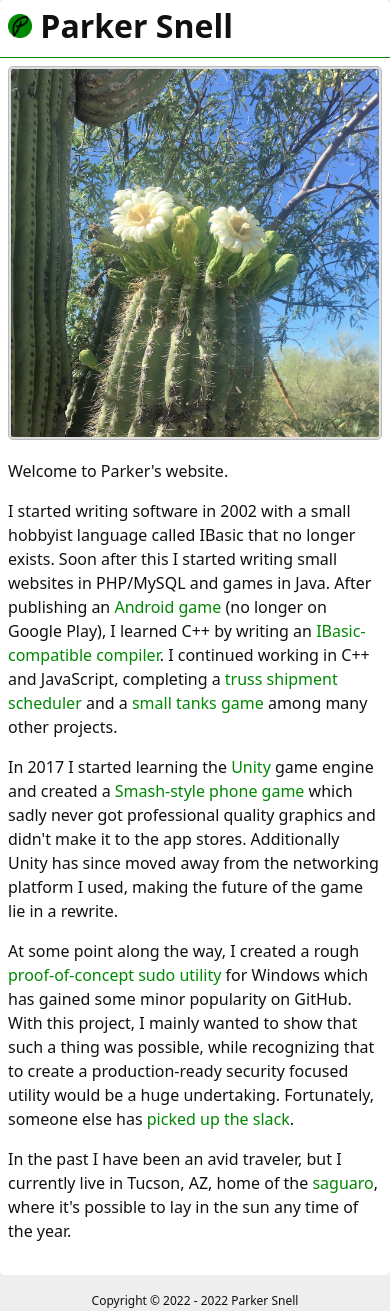
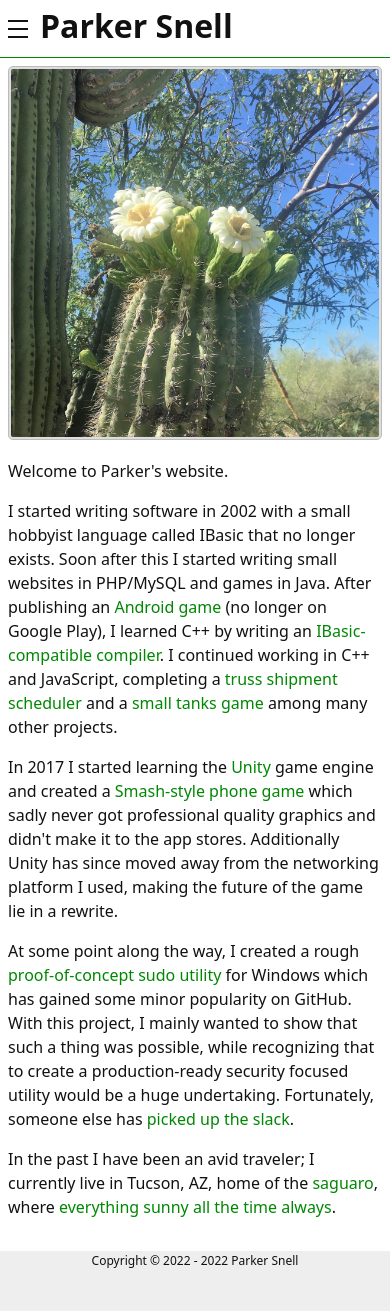
Before and after one commit to parkovski/parkovski.github.io, a SvelteKit app: page / in a window 390 px wide. After the commit the page ends 1271 px from the top, so only its background shows below. Built offline with nearby package versions, Linux system fonts and the light colour scheme.

Commit message:
Add responsive nav menu

```diff
--- a/src/app.html
+++ b/src/app.html
@@ -8,6 +8,6 @@
 		%sveltekit.head%
 	</head>
 	<body data-sveltekit-preload-data="hover">
-		%sveltekit.body%
+		<div style="display: contents">%sveltekit.body%</div>
 	</body>
 </html>
--- /dev/null
+++ b/src/lib/cx/Footer.svelte
@@ -0,0 +1,16 @@
+<style>
+  footer {
+    line-height: 1;
+    font-size: 75%;
+    position: absolute;
+    left: 0;
+    right: 0;
+    bottom: 0;
+    text-align: center;
+    padding: .25rem 0;
+  }
+</style>
+
+<footer>
+  Copyright &copy; 2022 - {new Date().getFullYear()} Parker Snell
+</footer>
--- /dev/null
+++ b/src/lib/cx/Header.svelte
@@ -0,0 +1,109 @@
+<style>
+  #menu-check {
+    display: none;
+  }
+  #menu-check:checked + #menu-button > span {
+    transform: rotate(45deg);
+  }
+  #menu-check:checked + #menu-button > span::before {
+    top: 0;
+    transform: rotate(0deg);
+  }
+  #menu-check:checked + #menu-button > span::after {
+    top: 0;
+    transform: rotate(90deg);
+  }
+  #menu-check:checked ~ #menu {
+    left: 0;
+  }
+
+  #menu-button {
+    position: fixed;
+    top: 28px;
+    left: 8px;
+    width: 20px;
+    height: 20px;
+    cursor: pointer;
+    z-index: 1;
+  }
+
+  #menu-button > span,
+  #menu-button > span::before,
+  #menu-button > span::after {
+    display: block;
+    position: absolute;
+    width: 100%;
+    height: 2px;
+    background-color: var(--color-text);
+    transition-duration: .25s;
+  }
+  #menu-button > span::before {
+    content: '';
+    top: -8px;
+  }
+  #menu-button > span::after {
+    content: '';
+    top: 8px;
+  }
+
+  #menu {
+    display: block;
+    position: fixed;
+    top: 0;
+    left: -100%;
+    width: 150px;
+    height: 100%;
+    margin: 0;
+    padding: 40px 0;
+    list-style: none;
+    background: var(--color-bg-2);
+    box-shadow: 2px 2px 6px rgba(0, 0, 0, .4);
+    transition-duration: .25s;
+    font-size: 125%;
+  }
+
+  #menu > li > a {
+    display: block;
+    padding: 4px 8px;
+    color: var(--color-text);
+    text-decoration: none;
+    transition-duration: .25s;
+  }
+
+  #menu > li > a:hover {
+    color: var(--color-hl);
+  }
+
+  @media (min-width: 640px) {
+    #menu-button {
+      display: none;
+    }
+    #menu {
+      position: relative;
+      left: 0;
+      width: 100%;
+      display: flex;
+      gap: 4px;
+      transition-duration: 0s;
+      padding: 4px 8px;
+    }
+  }
+</style>
+
+<header>
+  <input id="menu-check" type="checkbox">
+  <label id="menu-button" for="menu-check">
+    <span></span>
+  </label>
+  <ul id="menu">
+    <li class="nophone">
+      <a href="/"><img src="/favicon.png" alt="Home" class="logo"></a>
+    </li>
+    <li class="phone">
+      <a href="/"><img src="/favicon.png" alt="Logo" class="logo"> home</a>
+    </li>
+    <li><a href="/projects">projects</a></li>
+    <li><a href="/writing">writing</a></li>
+    <li><a href="/about">about</a></li>
+  </ul>
+</header>
--- /dev/null
+++ b/src/lib/cx/Title.svelte
@@ -0,0 +1,20 @@
+<style>
+  h1 {
+    margin: 0 0 4px;
+    padding: 0 8px .5rem;
+  }
+
+  @media (max-width: 640px) {
+    h1 {
+      padding-left: 40px;
+    }
+  }
+
+  #wrap-header {
+    border-bottom: 1px solid var(--color-hl);
+  }
+</style>
+
+<div id="wrap-header">
+  <h1><slot/></h1>
+</div>
--- a/src/lib/styles/global.css
+++ b/src/lib/styles/global.css
@@ -51,18 +51,9 @@ body {
   }
 }
 
-#wrap-header {
-  border-bottom: 1px solid var(--color-hl);
-}
-
 .logo {
   height: 1.5rem;
-  vertical-align: text-top;
-}
-
-#wrap-header h1 {
-  margin: 0 0 4px;
-  padding: 0 8px .5rem;
+  vertical-align: text-bottom;
 }
 
 #wrap-body {
--- a/src/routes/+layout.svelte
+++ b/src/routes/+layout.svelte
@@ -1,5 +1,7 @@
 <script>
   import '$lib/styles/global.css';
+  import Header from '$lib/cx/Header.svelte';
+  import Footer from '$lib/cx/Footer.svelte';
 
   function closeMenu() {
     document.getElementsByTagName('header')[0].style.display = 'none';
@@ -14,96 +16,25 @@
     padding-bottom: 1.25rem;
   }
 
-  @keyframes open-menu {
-    from { margin-top: -100%; }
-    to { margin-top: 0; }
-  }
-
-  .open-menu {
-    animation: open-menu 0.5s forwards;
-  }
-
-  .close-menu {
-    animation: open-menu 0.5s backwards;
-  }
-
-  nav {
-    font-size: 1.25em;
-    padding: 8px 4px;
-    background-color: var(--color-bg-2);
-  }
-
-  #menu {
-    display: flex;
-    gap: 0.25rem;
-    margin: 0;
-    padding: 0;
-    list-style: none;
-  }
-  @media (max-width: 640px) {
-    header {
-      display: none;
-    }
-    #menu {
-      flex-direction: column;
-      gap: 0.5rem;
-    }
-  }
-  #menu>li {
-    margin: 0 4px;
-  }
-  nav a {
-    color: var(--color-text);
-    text-decoration: none;
-  }
-  nav a:hover, nav a:active {
-    color: var(--color-hl);
-  }
-
-  #content {
+  main {
     max-width: 1200px;
     background-color: var(--color-bg-2);
     border-radius: 5px;
-    margin: 1rem auto;
+    margin: 1rem auto 0;
     padding: .5rem 0 1rem;
   }
   @media (max-width: 640px) {
-    #content {
+    main {
       margin-top: 0;
+      border-radius: 0;
     }
-  }
-
-  footer {
-    line-height: 1;
-    font-size: 75%;
-    position: absolute;
-    left: 0;
-    right: 0;
-    bottom: 0;
-    text-align: center;
-    padding: .25rem 0;
   }
 </style>
 
 <div id="page">
-  <header>
-    <nav>
-      <ul id="menu">
-        <li class="nophone">
-          <a href="/"><img src="/favicon.png" alt="home" class="logo"></a>
-        </li>
-        <li class="phone" style="margin-top: 8px">
-          <img src="/favicon.png" alt="home" class="logo" on:click={closeMenu}>
-        </li>
-        <li class="phone"><a href="/">home</a></li>
-        <li><a href="/projects">projects</a></li>
-        <li><a href="/writing">writing</a></li>
-        <li><a href="/about">about</a></li>
-      </ul>
-    </nav>
-  </header>
-  <div id="content">
+  <Header/>
+  <main>
     <slot/>
-  </div>
-  <footer>Copyright &copy; 2022 - {new Date().getFullYear()} Parker Snell</footer>
+  </main>
+  <Footer/>
 </div>
--- a/src/routes/+page.svelte
+++ b/src/routes/+page.svelte
@@ -1,8 +1,5 @@
 <script>
-  function openMenu() {
-    document.getElementsByTagName('header')[0].style.display = 'initial';
-    document.getElementById('open-menu').style.display = 'none';
-  }
+  import Title from '$lib/cx/Title.svelte';
 </script>
 
 <style>
@@ -35,13 +32,7 @@
   <title>parkovski - home</title>
 </svelte:head>
 
-<div id="wrap-header">
-  <h1>
-    <img src="/favicon.png" class="logo phone" id="open-menu"
-      style="vertical-align: baseline" on:click={openMenu}>
-    Parker Snell
-  </h1>
-</div>
+<Title>Parker Snell</Title>
 <div id="wrap-body">
   <img id="saguaro" src="/saguaro.jpg" alt="Saguaro flowers">
   <p>Welcome to Parker's website.</p>
@@ -49,36 +40,46 @@
     I started writing software in 2002 with a small hobbyist language called
     IBasic that no longer exists. Soon after this I started writing small
     websites in PHP/MySQL and games in Java. After publishing
-    an <a href="https://github.com/parkovski/Chaturanga">Android game</a>
+    an <a href="https://github.com/parkovski/Chaturanga" target="_blank"
+      rel="noreferrer">Android game</a>
     (no longer on Google Play), I learned C++ by writing an
-    <a href="https://github.com/parkovski/glazc">IBasic-compatible
+    <a href="https://github.com/parkovski/glazc" target="_blank"
+      rel="noreferrer">IBasic-compatible
       compiler</a>. I continued working in C++ and JavaScript, completing a
-    <a href="https://github.com/parkovski/tsched">truss shipment scheduler</a>
-    and a <a href="https://github.com/parkovski/tanks">small tanks game</a>
+    <a href="https://github.com/parkovski/tsched" target="_blank"
+      rel="noreferrer">truss shipment scheduler</a>
+    and a <a href="https://github.com/parkovski/tanks" target="_blank"
+      rel="noreferrer">small tanks game</a>
     among many other projects.
   </p>
   <p>
-    In 2017 I started learning the <a href="https://www.unity.com">Unity</a>
+    In 2017 I started learning the <a href="https://www.unity.com"
+      target="_blank" rel="noreferrer">Unity</a>
     game engine and created a
-    <a href="https://github.com/parkovski/scifi">Smash-style phone game</a>
+    <a href="https://github.com/parkovski/scifi" target="_blank"
+      rel="noreferrer">Smash-style phone game</a>
     which sadly never got professional quality graphics and didn't make it to
     the app stores. Additionally Unity has since moved away from the networking
     platform I used, making the future of the game lie in a rewrite.
   </p>
   <p>
     At some point along the way, I created a rough
-    <a href="https://github.com/parkovski/wsudo">proof-of-concept sudo
+    <a href="https://github.com/parkovski/wsudo" target="_blank"
+      rel="noreferrer">proof-of-concept sudo
       utility</a> for Windows which has gained some minor popularity on GitHub.
     With this project, I mainly wanted to show that such a thing was possible,
     while recognizing that to create a production-ready security focused
     utility would be a huge undertaking. Fortunately, someone else has
-    <a href="https://github.com/gerardog/gsudo">picked up the slack</a>.
+    <a href="https://github.com/gerardog/gsudo" target="_blank"
+      rel="noreferrer">picked up the slack</a>.
   </p>
   <p>
-    In the past I have been an avid traveler, but I currently live in Tucson,
+    In the past I have been an avid traveler; I currently live in Tucson,
     AZ, home of the
-    <a href="https://en.wikipedia.org/wiki/Saguaro">saguaro</a>, where it's
-    possible to lay in the sun any time of the year.
+    <a href="https://en.wikipedia.org/wiki/Saguaro" target="_blank"
+      rel="noreferrer">saguaro</a>, where
+    <a href="https://www.youtube.com/watch?v=OhohteHuyPM" target="_blank"
+      rel="noreferrer">everything sunny all the time always</a>.
   </p>
   <div style="clear:right"></div>
 </div>
--- a/src/routes/resume/+page.svelte
+++ /dev/null
@@ -1,2 +0,0 @@
-<h1>Resume</h1>
-<p>Check back later.</p>
```
Also changed, not shown: src/routes/about/+page.svelte (+5 -3 lines), src/routes/projects/+page.svelte (+4 -3 lines), src/routes/writing/+page.svelte (+5 -3 lines).
